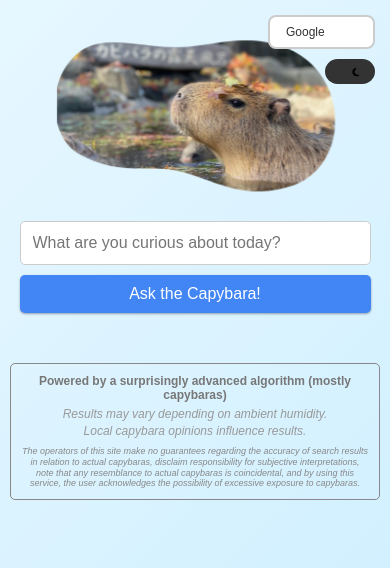
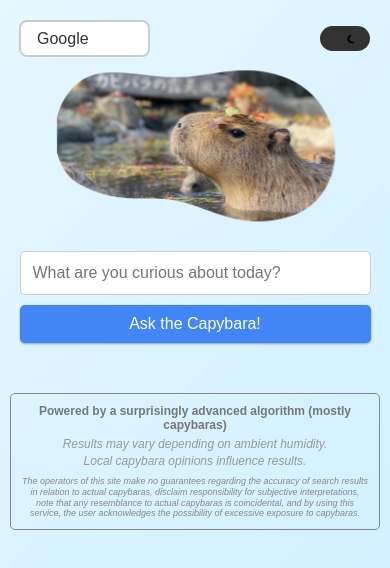
Before and after one commit to bonfired/bonfired.github.io, a plain HTML site: page index.html in a window 390 px wide. Drawn offline with Linux system fonts and the light colour scheme.

Commit message:
Update index.html fixed dropdown again

```diff
--- a/index.html
+++ b/index.html
@@ -268,6 +268,38 @@ body.dark-mode #dark-mode-toggle .sun-icon {
     font-size: 9px;
     line-height: 1.2;
   }
+  /* Adjustments for the search engine dropdown on mobile */
+  #search-engine-dropdown {
+    padding: 3px 6px; /* Further reduce padding */
+    font-size: 12px;   /* Further reduce font size */
+    border-radius: 6px; /* Slightly less rounded corners */
+    min-width: 40px; /* Smaller minimum width */
+  }
+
+  #search-engine-dropdown option {
+    padding: 3px 6px; /* Match reduced padding of the dropdown */
+  }
+
+  /* Adjust the custom arrow position on mobile */
+  #search-engine-dropdown::after {
+    right: 8px; /* Move the arrow slightly to the left */
+  }
+
+  /* Adjust top-right controls position */
+  .top-right-controls {
+        top: 15px;
+        right: 15px;
+        justify-content: space-between;
+        width: 90%;
+    }
+
+    /* Adjust search engine selector position */
+    #search-engine-selector {
+        margin-bottom: 0; /* Remove margin to align with the toggle button */
+    }
+    #search-container {
+        margin-top: 60px; /* Adjust as needed */
+    }
 }
 
 /* Search Engine Dropdown */
@@ -343,22 +375,6 @@ body.dark-mode #search-engine-dropdown::after {
   align-items: center;
   gap: 10px;
   z-index: 10;
-}
-
-@media (max-width: 768px) {
-  .top-right-controls {
-    top: 15px;
-    right: 15px;
-    flex-direction: column;
-    align-items: flex-end;
-    gap: 5px;
-  }
-  #search-engine-selector {
-    margin-bottom: 5px;
-  }
-  #search-engine-dropdown {
-    font-size: 12px;
-  }
 }
 </style>
 
```
